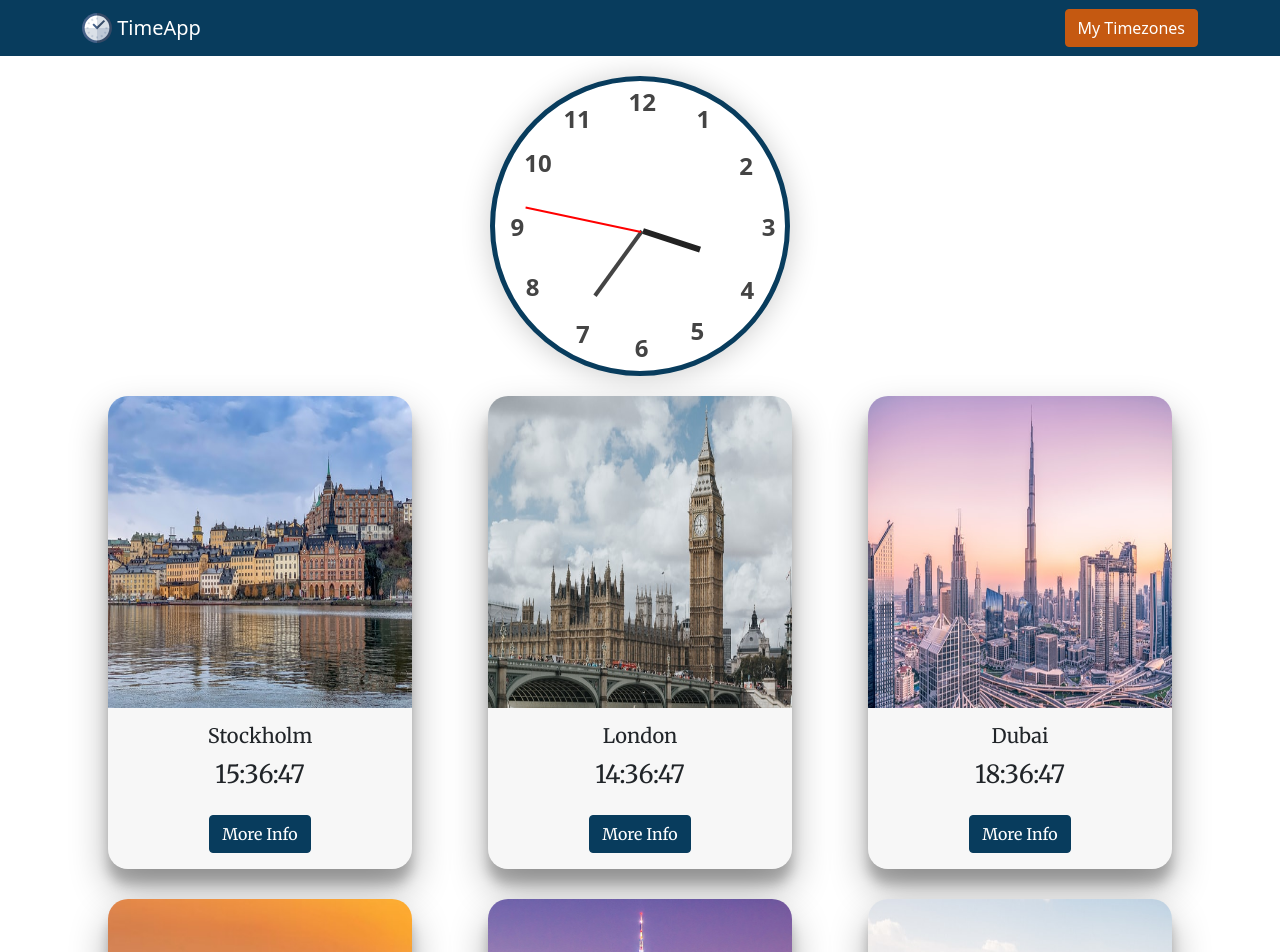
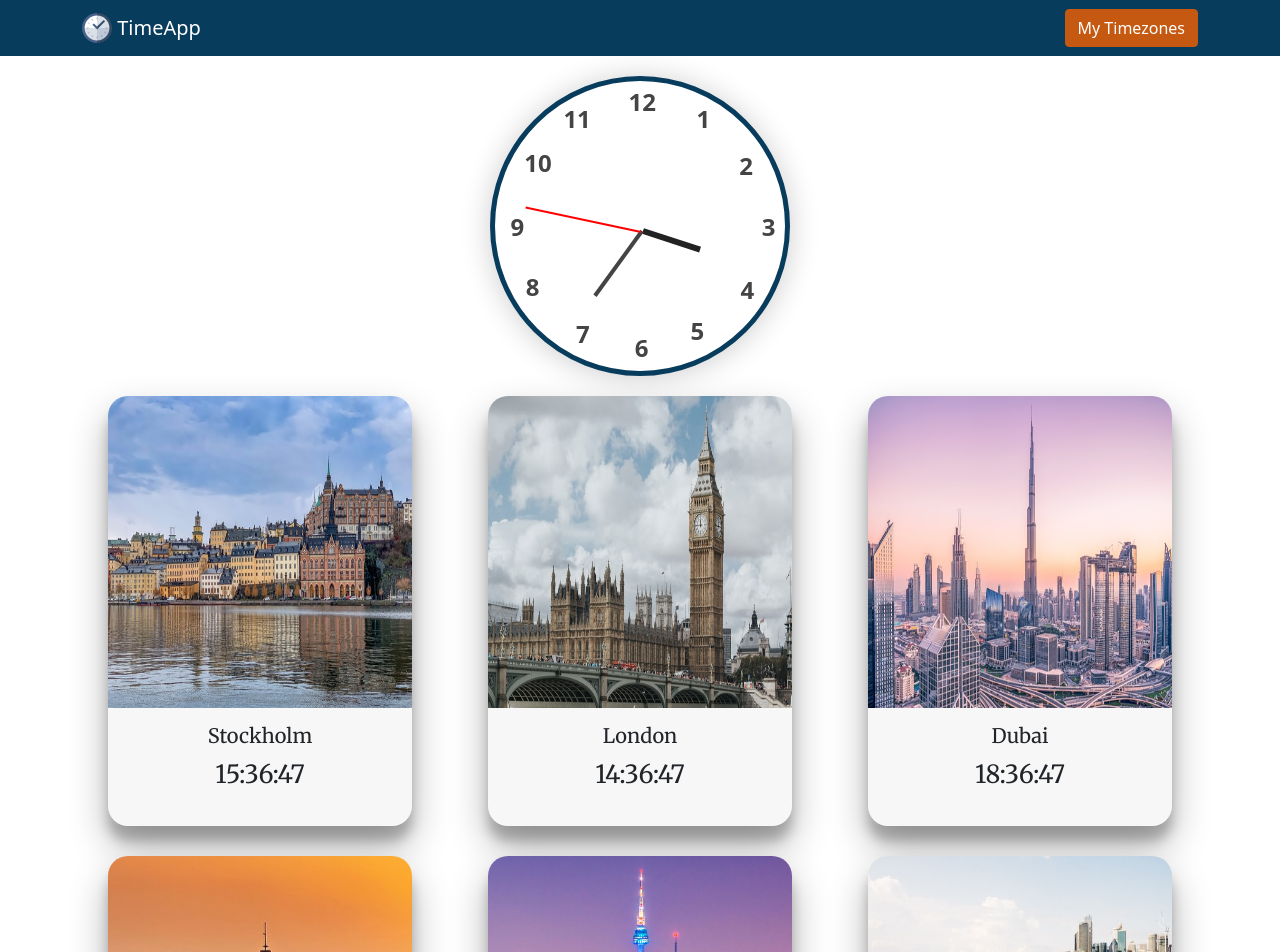
Before and after one commit to argjend551/TimeApp, a React (Vite) app: page / in a window 1280 px wide. Shown: the top 952 px of the page. Built offline with nearby package versions, Linux system fonts and the light colour scheme.

Commit message:
Changed onclick for cards, hover effect, removed the more info button

```diff
--- a/public/css/cards.css
+++ b/public/css/cards.css
@@ -5,12 +5,16 @@
   border: none !important;
   border-radius: 20px !important;
   box-shadow: 0 19px 38px rgba(0, 0, 0, 0.3), 0 15px 12px rgba(0, 0, 0, 0.22);
+  cursor: pointer;
 }
 
-.city-card button{
-  margin-top: 5px;
-  background-color: rgb(8, 60, 93);
-  border-color: rgb(8, 60, 93);
+
+
+.city-card:hover{
+  transform: scale(1.05);
+  transition: all 0.4s;
+  box-shadow: 0 19px 38px rgba(0, 0, 0, 0.6), 0 15px 12px rgba(0, 0, 0, 0.28);
+
 }
 
 .city-card img{
--- a/src/components/cards_detailed/ReadCity.jsx
+++ b/src/components/cards_detailed/ReadCity.jsx
@@ -14,19 +14,17 @@ function ReadCity(props) {
 
   return (
     <Col>
-      <Card className="city-card" style={{ width: "19rem" }}>
+      <Card
+        className="city-card"
+        style={{ width: "19rem" }}
+        onClick={() => navigate(`${city}`, { state: { ...{ town } } })}
+      >
         <Card.Img variant="top" src={image} />
         <Card.Body>
           <Card.Title>{city}</Card.Title>
 
           <GetLocalTime offset={timezone} settime={settime} />
 
-          <Button
-            variant="primary"
-            onClick={() => navigate(`${city}`, { state: { ...{ town } } })}
-          >
-            More Info
-          </Button>
         </Card.Body>
       </Card>
     </Col>
```
